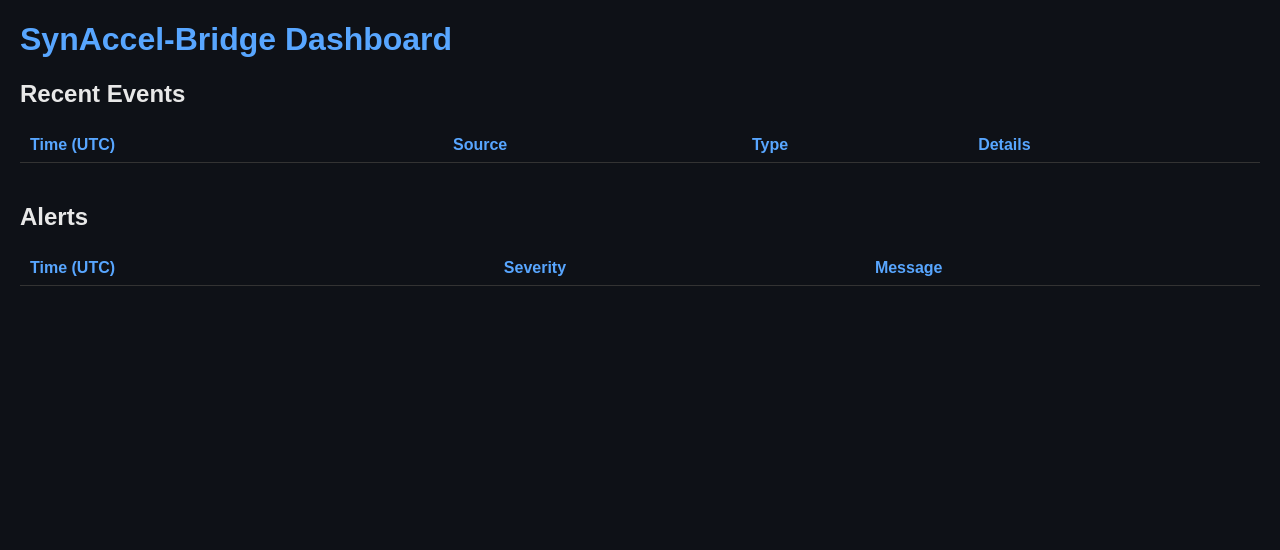
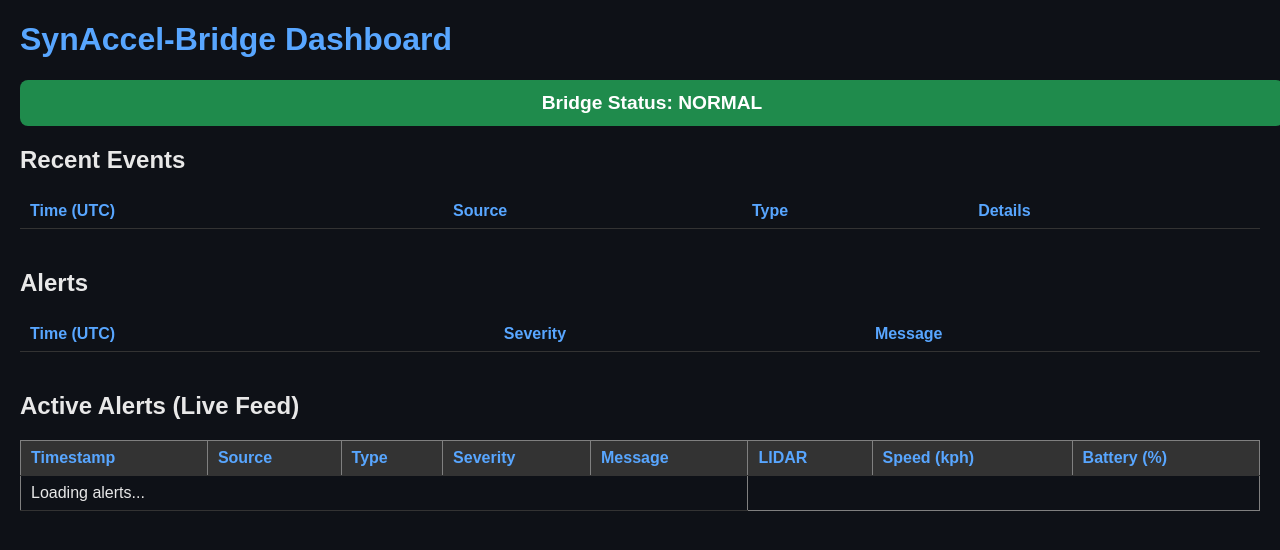
Before and after one commit to SynAccel/SynAccel-Bridge, a FastAPI app: page /dashboard/ in a window 1280 px wide. Shown: the top 550 px of the page. Run offline with FastAPI, Linux system fonts and the light colour scheme; lists and menus that the app fills with data are empty.

Commit message:
Updated simulator, dashboard, and correlation engine for live telemetry and alert feed

```diff
--- a/src/bridge_core/main.py
+++ b/src/bridge_core/main.py
@@ -1,12 +1,14 @@
 # ---------- Imports ----------
 from fastapi import FastAPI, Depends, HTTPException, Security
 from fastapi.security import APIKeyHeader
+from fastapi.responses import JSONResponse
 from pydantic import BaseModel
 from dotenv import load_dotenv
+from datetime import datetime, timezone
+from pathlib import Path
 import os
-from datetime import datetime, timezone
 import json
-from pathlib import Path
+
 from src.intelligence.correlation_engine import correlate_events
 from src.ui.dashboard import router as dashboard_router
 
@@ -15,15 +17,12 @@
 API_KEY = os.getenv("API_KEY")
 print("Loaded API_KEY:", API_KEY)
 
-
 # ---------- Create app ----------
 app = FastAPI(title="SynAccel-Bridge API", version="0.1")
-
 app.include_router(dashboard_router)
 
 # ---------- Security system ----------
 api_key_header = APIKeyHeader(name="Authorization", auto_error=False)
-
 
 async def verify_api_key(api_key: str = Security(api_key_header)):
     """Verify that the Authorization header matches the API key."""
@@ -32,12 +31,9 @@
 
     if not api_key:
         raise HTTPException(status_code=401, detail="Missing API key")
-    # Accept either exact match or missing "Bearer " prefix
     if api_key != f"Bearer {API_KEY}" and api_key != API_KEY:
         raise HTTPException(status_code=401, detail="Invalid API key")
-
     return True
-
 
 # ---------- Pydantic model ----------
 class Event(BaseModel):
@@ -52,11 +48,9 @@
 
 recent_events = []
 
-
 @app.post("/api/event")
 async def receive_event(event: Event, authorized: bool = Depends(verify_api_key)):
     """Receive and process a security or sensor event."""
-
     log_entry = {
         "timestamp": datetime.now(timezone.utc).isoformat(),
         "source": event.source,
@@ -66,25 +60,53 @@
 
     logs_dir = Path("logs")
     logs_dir.mkdir(exist_ok=True)
+
+    # 1. Log the raw event
     log_file = logs_dir / "events_log.jsonl"
     with open(log_file, "a") as f:
         f.write(json.dumps(log_entry) + "\n")
 
+    # 2. Maintain a short history for correlation
     recent_events.append(log_entry)
     if len(recent_events) > 20:
         recent_events.pop(0)
 
-    # --- 3. Run correlation analysis
+    # 3. Run correlation analysis
+    print("[DEBUG] Running correlation engine with", len(recent_events), "events")
     alerts = correlate_events(recent_events)
 
+    # 4. If alerts exist, enrich and write them
     if alerts:
         alerts_file = logs_dir / "alerts_log.jsonl"
         with open(alerts_file, "a") as f:
             for alert in alerts:
+                if "details" in log_entry and isinstance(log_entry["details"], dict):
+                    telemetry = log_entry["details"]
+                    alert["lidar_status"] = telemetry.get("lidar_status", "N/A")
+                    alert["speed_kph"] = telemetry.get("speed_kph", "N/A")
+                    alert["battery_percent"] = telemetry.get("battery_percent", "N/A")
+
                 f.write(json.dumps(alert) + "\n")
+
         for a in alerts:
-            print(f"[⚠] {a['severity'].upper()} | {a['message']}")
+            lid = a.get("lidar_status", "N/A")
+            spd = a.get("speed_kph", "N/A")
+            print(f"[⚠] {a['severity'].upper()} | {a['message']} | LIDAR={lid}, Speed={spd}")
 
-    # Normal response
     print(f"[✔] Logged {event.type} from {event.source}")
     return {"received": True, "alerts_triggered": len(alerts), "data": event.dict()}
+
+@app.get("/api/alerts")
+def get_alerts():
+    """Return all alerts as JSON list."""
+    alerts = []
+    alerts_file = Path("logs/alerts_log.jsonl")
+    if alerts_file.exists():
+        with open(alerts_file, "r") as f:
+            for line in f:
+                try:
+                    alerts.append(json.loads(line))
+                except json.JSONDecodeError:
+                    continue
+    print(f"Returning {len(alerts)} alerts from {alerts_file}")
+    return JSONResponse(content=alerts)
--- a/src/ui/templates/dashboard.html
+++ b/src/ui/templates/dashboard.html
@@ -1,26 +1,75 @@
 <!DOCTYPE html>
 <html lang="en">
 <head>
-  <meta charset="UTF-8">
+  <meta charset="UTF-8" />
   <title>SynAccel Bridge Dashboard</title>
   <style>
-    body { font-family: Arial, sans-serif; background: #0e1117; color: #e8e8e8; margin: 20px; }
-    h1 { color: #58a6ff; }
-    table { width: 100%; border-collapse: collapse; margin-bottom: 30px; }
-    th, td { padding: 8px 10px; border-bottom: 1px solid #333; text-align: left; }
-    th { color: #58a6ff; }
-    .section { margin-bottom: 40px; }
-    .alert-high { color: #ff4d4d; }
-    .alert-medium { color: #ffae42; }
-    .timestamp { font-size: 0.9em; color: #999; }
+    body {
+      font-family: Arial, sans-serif;
+      background: #0e1117;
+      color: #e8e8e8;
+      margin: 20px;
+    }
+    h1 {
+      color: #58a6ff;
+    }
+    table {
+      width: 100%;
+      border-collapse: collapse;
+      margin-bottom: 30px;
+    }
+    th, td {
+      padding: 8px 10px;
+      border-bottom: 1px solid #333;
+      text-align: left;
+    }
+    th {
+      color: #58a6ff;
+    }
+    .section {
+      margin-bottom: 40px;
+    }
+    .alert-high {
+      color: #ff4d4d;
+    }
+    .alert-medium {
+      color: #ffae42;
+    }
+    .timestamp {
+      font-size: 0.9em;
+      color: #999;
+    }
+    /* Status Bar */
+    #status-bar {
+      width: 100%;
+      padding: 12px;
+      text-align: center;
+      font-weight: bold;
+      font-size: 1.2em;
+      color: #fff;
+      border-radius: 8px;
+      margin-bottom: 20px;
+      transition: background 0.5s ease;
+    }
+    #status-bar.normal {
+      background: #1f8b4c; /* green */
+    }
+    #status-bar.warning {
+      background: #ffae42; /* orange */
+    }
+    #status-bar.alert {
+      background: #d93030; /* red */
+    }
   </style>
-  <meta http-equiv="refresh" content="5"> <!-- auto-refresh every 5 sec -->
 </head>
 <body>
   <h1>SynAccel-Bridge Dashboard</h1>
 
+  <!-- Bridge Status Indicator -->
+  <div id="status-bar" class="normal">Bridge Status: NORMAL</div>
+
   <div class="section">
-    <h2> Recent Events</h2>
+    <h2>Recent Events</h2>
     <table>
       <tr><th>Time (UTC)</th><th>Source</th><th>Type</th><th>Details</th></tr>
       {% for e in events %}
@@ -47,5 +96,92 @@
       {% endfor %}
     </table>
   </div>
+
+  <!-- Live Alerts Panel -->
+  <section id="alerts-section" style="margin-top: 20px;">
+    <h2>Active Alerts (Live Feed)</h2>
+    <table id="alerts-table" border="1" cellspacing="0" cellpadding="6" width="100%">
+      <thead style="background-color: #333; color: white;">
+        <tr>
+          <th>Timestamp</th>
+          <th>Source</th>
+          <th>Type</th>
+          <th>Severity</th>
+          <th>Message</th>
+          <th>LIDAR</th>
+          <th>Speed (kph)</th>
+          <th>Battery (%)</th>
+        </tr>
+      </thead>
+      <tbody id="alerts-body">
+        <tr><td colspan="5">Loading alerts...</td></tr>
+      </tbody>
+    </table>
+  </section>
+
+  <!-- ======= Live Data Script ======= -->
+  <script>
+  async function loadAlerts() {
+    try {
+      const response = await fetch("/api/alerts");
+      const alerts = await response.json();
+      console.log("Fetched alerts:", alerts);
+
+      const tbody = document.getElementById("alerts-body");
+      const statusBar = document.getElementById("status-bar");
+      tbody.innerHTML = "";
+
+      if (alerts.length === 0) {
+        tbody.innerHTML = '<tr><td colspan="5">No active alerts</td></tr>';
+        statusBar.className = "normal";
+        statusBar.textContent = "Bridge Status: NORMAL";
+        return;
+      }
+
+      // Determine the highest severity
+      const severities = alerts.map(a => a.severity.toLowerCase());
+      let status = "normal";
+      if (severities.includes("high")) status = "alert";
+      else if (severities.includes("medium")) status = "warning";
+
+      // Update status bar color and text
+      statusBar.className = status;
+      statusBar.textContent =
+        status === "alert"
+          ? "Bridge Status: ALERT MODE"
+          : status === "warning"
+          ? "Bridge Status: WARNING"
+          : "Bridge Status: NORMAL";
+
+      // Show the last 20 alerts
+      alerts.slice(-20).reverse().forEach(a => {
+        const row = document.createElement("tr");
+        const color =
+          a.severity === "high"
+            ? "rgb(255, 80, 80)"
+            : a.severity === "medium"
+            ? "orange"
+            : "lightgreen";
+
+        row.innerHTML = `
+  <td>${a.timestamp}</td>
+  <td>${a.source}</td>
+  <td>${a.type}</td>
+  <td style="font-weight:bold; color:${color};">${a.severity.toUpperCase()}</td>
+  <td>${a.lidar_status || "N/A"}</td>
+  <td>${a.speed_kph || "N/A"}</td>
+  <td>${a.battery_percent || "N/A"}</td>
+  <td>${a.message}</td>
+`;
+
+    } catch (err) {
+      console.error("Error loading alerts:", err);
+    }
+  }
+
+  // Refresh every 3 seconds
+  setInterval(loadAlerts, 3000);
+  loadAlerts();
+  </script>
 </body>
 </html>
```
Also changed, not shown: src/intelligence/correlation_engine.py (+70 -15 lines), src/telemetry/vehicle_feed_simulator.py (added, +44 -0 lines), src/ui/dashboard.html (deleted, +0 -51 lines), src/__init__.py (added), 2 other files.
